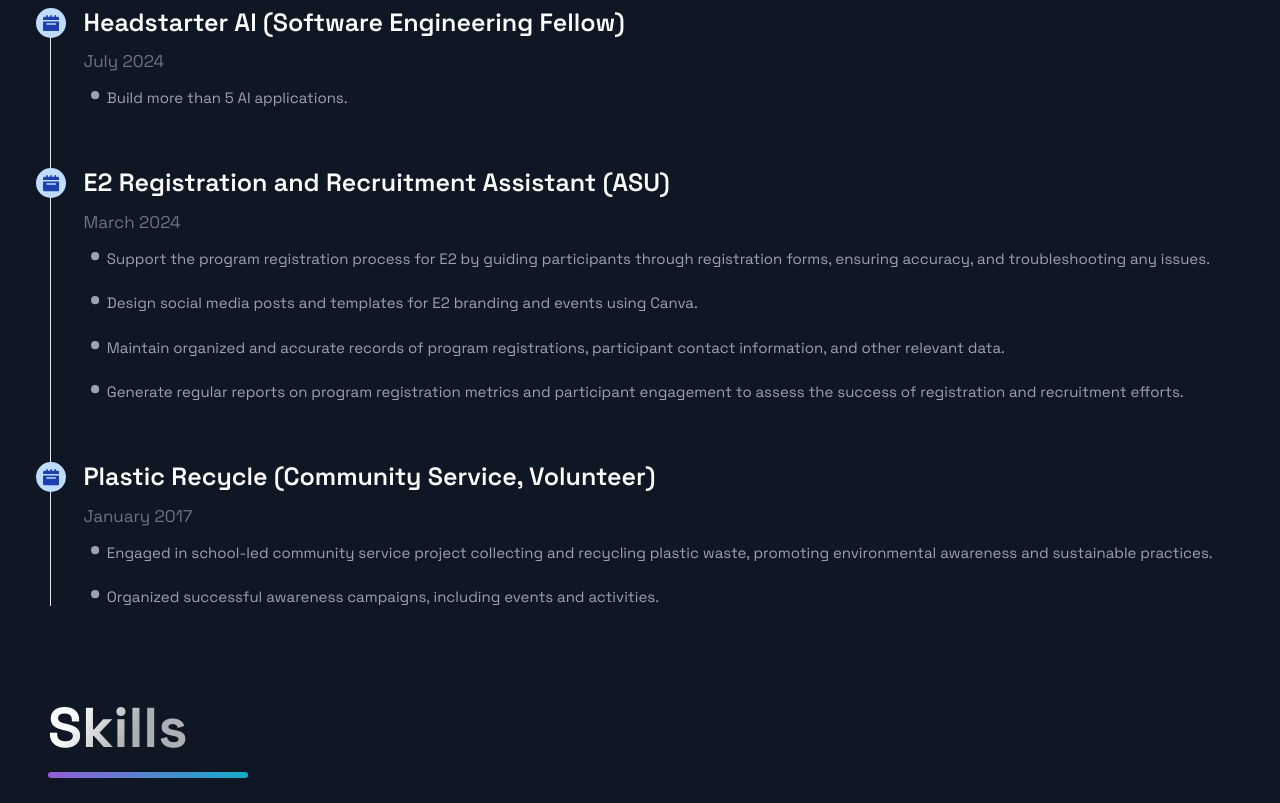
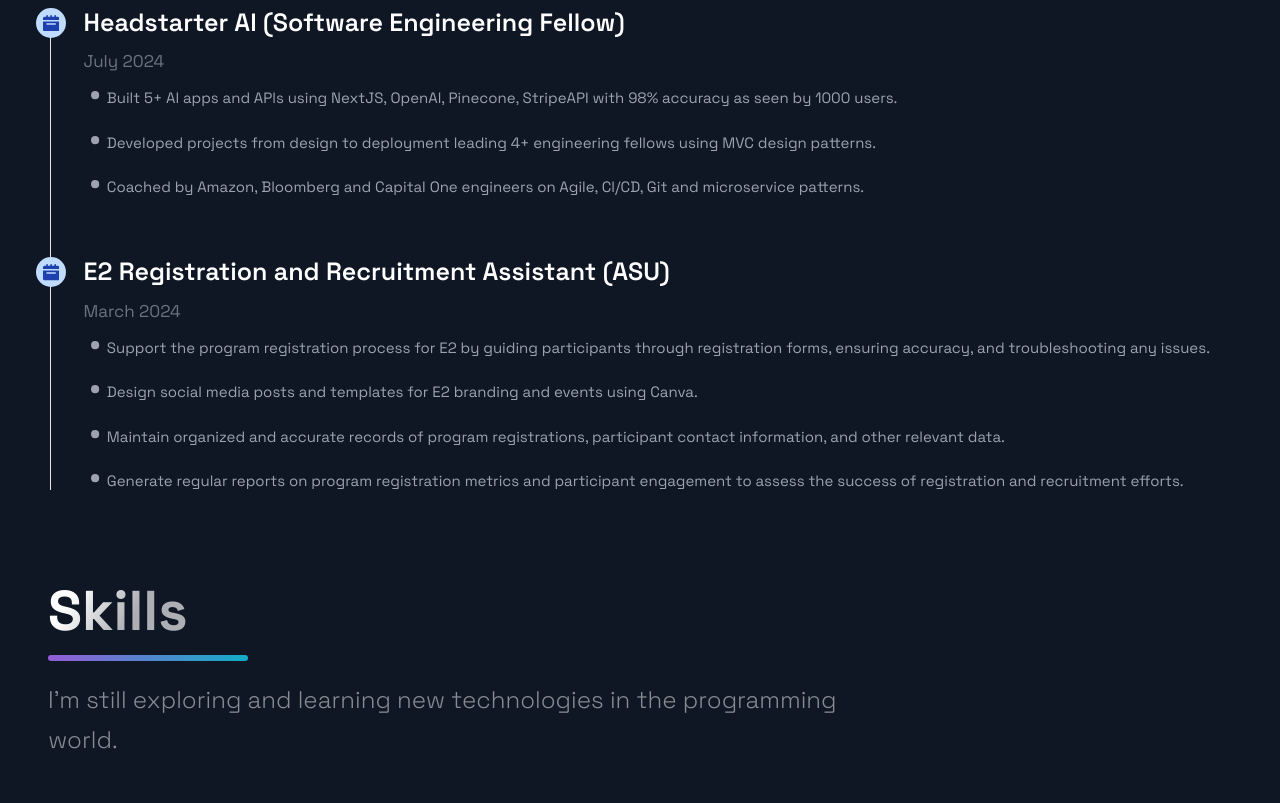
Before and after one commit to Diyac004/portfolio, a Next.js app: page / in a window 1280 px wide. Shown: the part 1040-1843 px from the top of the page. Built offline with nearby package versions, Linux system fonts and the light colour scheme.

Commit message:
changes to experience section

```diff
--- a/src/components/Experience/Experience.js
+++ b/src/components/Experience/Experience.js
@@ -41,7 +41,13 @@ function Experience() {
                 </time>
                 <ul>
                   <li data-aos="fade-right">
-                  <GoDotFill color="#9ca3af"/><tab/> Build more than 5 AI applications.
+                  <GoDotFill color="#9ca3af"/><tab/> Built 5+ Al apps and APls using NextJS, OpenAl, Pinecone, StripeAPI with 98% accuracy as seen by 1000 users.
+                  </li>
+                  <li data-aos="fade-right">
+                  <GoDotFill color="#9ca3af"/><tab/> Developed projects from design to deployment leading 4+ engineering fellows using MVC design patterns.
+                  </li>
+                  <li data-aos="fade-right">
+                  <GoDotFill color="#9ca3af"/><tab/> Coached by Amazon, Bloomberg and Capital One engineers on Agile, Cl/CD, Git and microservice patterns.
                   </li>
                 </ul>
               </li>
@@ -81,35 +87,7 @@ function Experience() {
                   </li>
                 </ul>
               </li>
-              <br/>
-              <br/>
-              <span>
-                  <svg
-                    aria-hidden="true"
-                    xmlns="http://www.w3.org/2000/svg"
-                    fill="currentColor"
-                    viewBox="0 0 20 20"
-                  >
-                 <path d="M20 4a2 2 0 0 0-2-2h-2V1a1 1 0 0 0-2 0v1h-3V1a1 1 0 0 0-2 0v1H6V1a1 1 0 0 0-2 0v1H2a2 2 0 0 0-2 2v2h20V4ZM0 18a2 2 0 0 0 2 2h16a2 2 0 0 0 2-2V8H0v10Zm5-8h10a1 1 0 0 1 0 2H5a1 1 0 0 1 0-2Z" />
-                  </svg>
-                </span>
-                <li>
-                <h3 data-aos="fade-right">
-                  Plastic Recycle (Community Service, Volunteer)
-                </h3>
-                <time data-aos="fade-right">
-                  January 2017
-                </time>
-                <ul>
-                  <li data-aos="fade-right">
-                  <GoDotFill color="#9ca3af"/><tab/> Engaged in school-led community service project collecting and recycling plastic waste, promoting environmental awareness and
-                  sustainable practices.
-                  </li>
-                  <li data-aos="fade-right">
-                  <GoDotFill color="#9ca3af"/><tab/> Organized successful awareness campaigns, including events and activities.
-                  </li>
-                </ul>
-              </li>
+
 
             </ol>
           </div>
```
